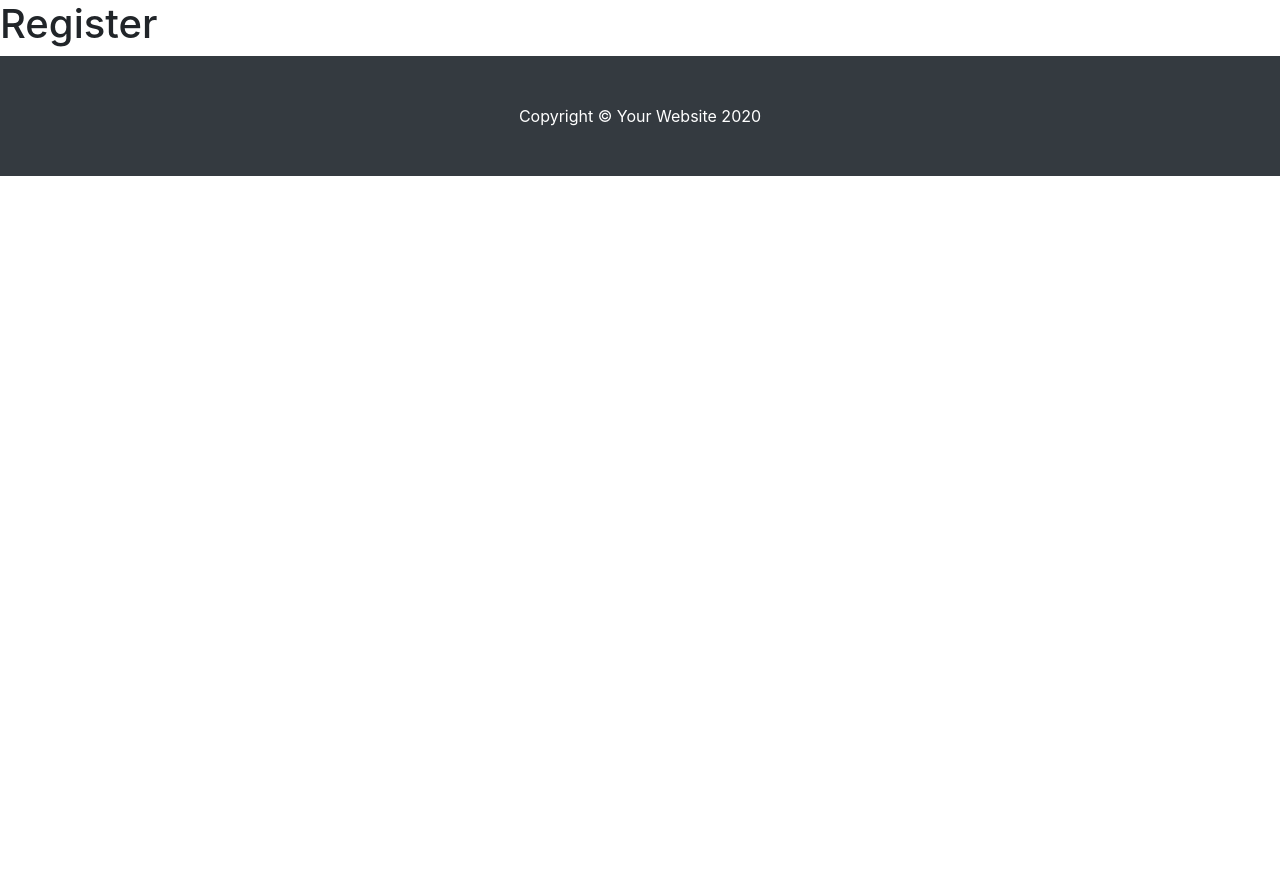
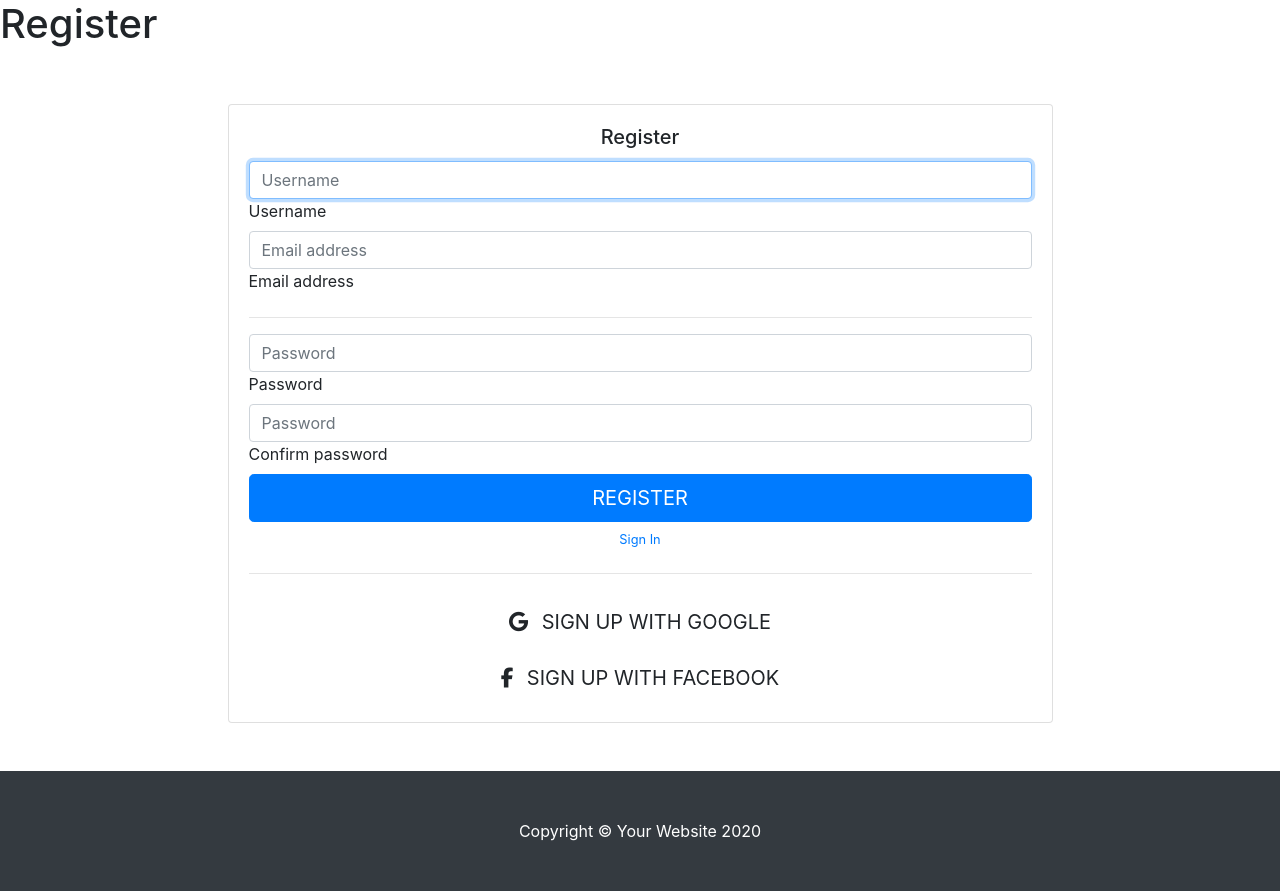
Before and after one commit to Terrimarie/BookRoom, a Flask app: page /register in a window 1280 px wide. Shown: the part 56-947 px from the top of the page. Before the commit the page ends 232 px from the top, so only its background shows below. Run offline with Flask 2, Linux system fonts and the light colour scheme; some libraries are stand-ins or nearby versions.

Commit message:
set up register page

```diff
--- a/templates/base.html
+++ b/templates/base.html
@@ -9,6 +9,8 @@
     <link rel="stylesheet" href="{{ url_for('static', filename='vendor/bootstrap/css/bootstrap.min.css') }}">
     <link rel="stylesheet" href="{{ url_for('static', filename='css/shop-homepage.css') }}">
     <title>Book Room</title>
+    <!-- Font Awesome -->
+    <script src="https://kit.fontawesome.com/ece63bedce.js" crossorigin="anonymous"></script>
 </head>
 <body>
     <!-- Navigation -->
--- a/templates/register.html
+++ b/templates/register.html
@@ -2,4 +2,52 @@
 {% block content %}
 
     <h1>Register</h1>
+<!-- This snippet uses Font Awesome 5 Free as a dependency. You can download it at fontawesome.io! -->
+
+<body>
+  <div class="container">
+    <div class="row">
+      <div class="col-lg-10 col-xl-9 mx-auto">
+        <div class="card card-signin flex-row my-5">
+          <div class="card-img-left d-none d-md-flex">
+             <!-- Background image for card set in CSS! -->
+          </div>
+          <div class="card-body">
+            <h5 class="card-title text-center">Register</h5>
+            <form class="form-signin">
+              <div class="form-label-group">
+                <input type="text" id="inputUserame" class="form-control" placeholder="Username" required autofocus>
+                <label for="inputUserame">Username</label>
+              </div>
+
+              <div class="form-label-group">
+                <input type="email" id="inputEmail" class="form-control" placeholder="Email address" required>
+                <label for="inputEmail">Email address</label>
+              </div>
+
+              <hr>
+
+              <div class="form-label-group">
+                <input type="password" id="inputPassword" class="form-control" placeholder="Password" required>
+                <label for="inputPassword">Password</label>
+              </div>
+
+              <div class="form-label-group">
+                <input type="password" id="inputConfirmPassword" class="form-control" placeholder="Password" required>
+                <label for="inputConfirmPassword">Confirm password</label>
+              </div>
+
+              <button class="btn btn-lg btn-primary btn-block text-uppercase" type="submit">Register</button>
+              <a class="d-block text-center mt-2 small" href="#">Sign In</a>
+              <hr class="my-4">
+              <button class="btn btn-lg btn-google btn-block text-uppercase" type="submit"><i class="fab fa-google mr-2"></i> Sign up with Google</button>
+              <button class="btn btn-lg btn-facebook btn-block text-uppercase" type="submit"><i class="fab fa-facebook-f mr-2"></i> Sign up with Facebook</button>
+            </form>
+          </div>
+        </div>
+      </div>
+    </div>
+  </div>
+</body>
+
 {% endblock %}
```
Also changed, not shown: static/css/css.css (+121 -0 lines).
